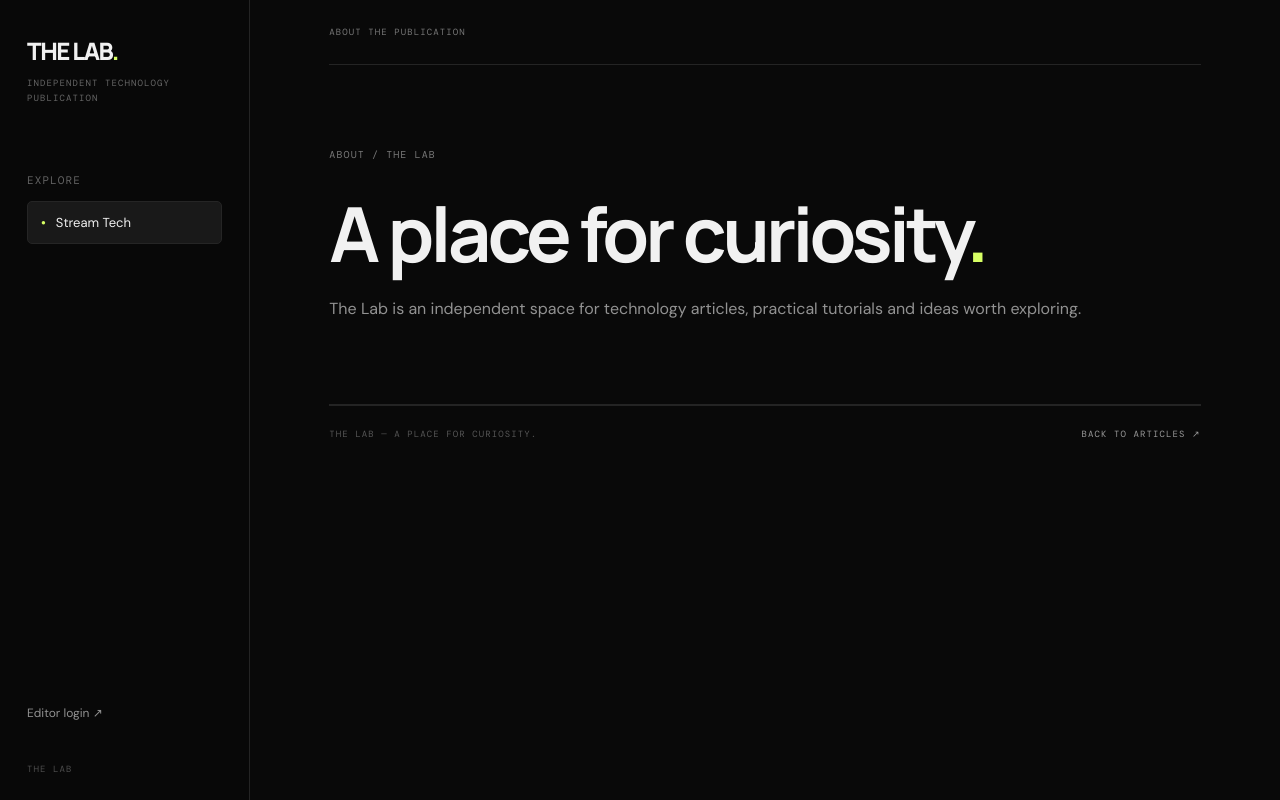
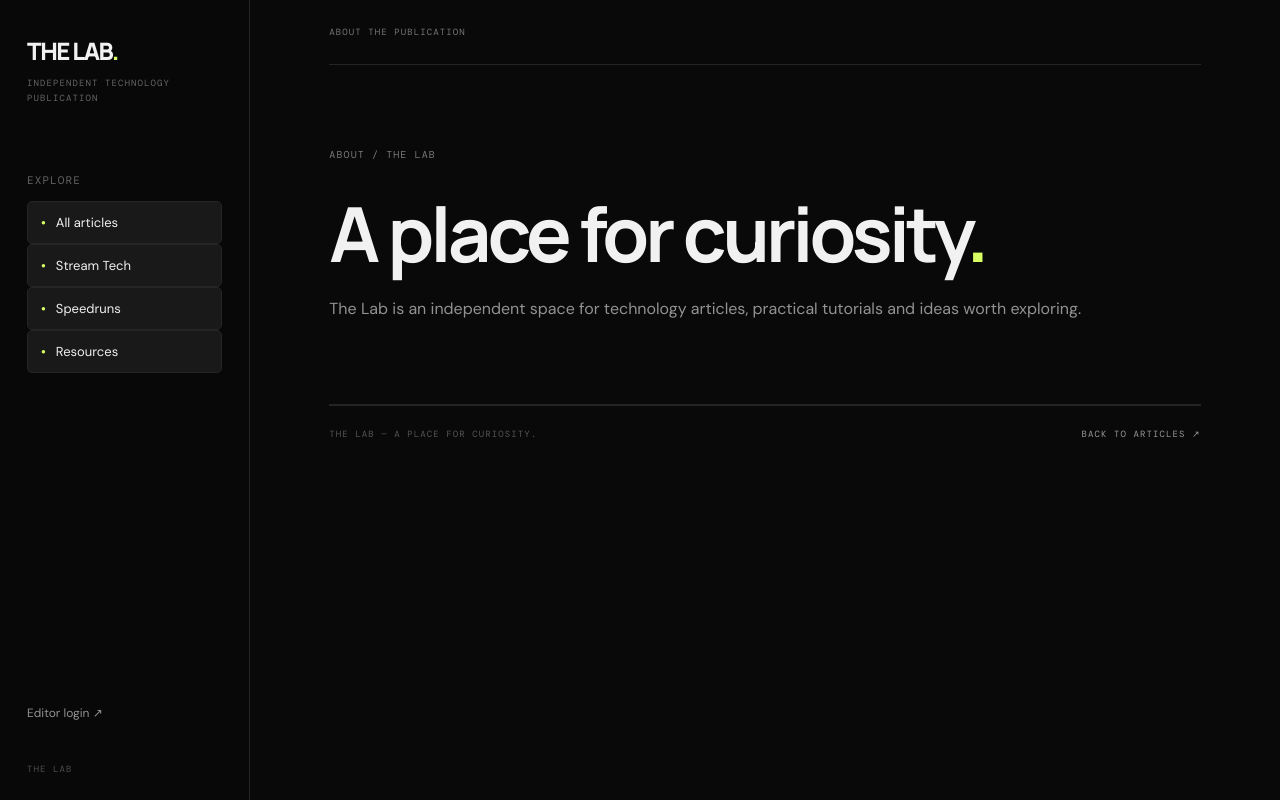
Before and after one commit to callmequack/thelab, a plain HTML site: page about.html in a window 1280 px wide. Drawn offline with nearby package versions, Linux system fonts and the light colour scheme.

Commit message:
Add category navigation to about page

```diff
--- a/about.html
+++ b/about.html
@@ -1 +1 @@
-<!doctype html><html lang="en"><head><meta charset="utf-8"><meta name="viewport" content="width=device-width, initial-scale=1"><title>About — The Lab</title><link rel="stylesheet" href="assets/style.css"></head><body><aside class="sidebar"><a class="brand" href="./">THE LAB<span>.</span></a><div class="side-kicker">INDEPENDENT TECHNOLOGY PUBLICATION</div><div class="side-label">EXPLORE</div><nav><a class="nav-link" href="./">Stream Tech</a></nav><div class="sidebar-bottom"><a class="nav-muted" href="admin/">Editor login ↗</a><div class="copyright">THE LAB</div></div></aside><main class="main"><header class="topbar">ABOUT THE PUBLICATION</header><section class="intro"><p class="eyebrow">ABOUT / THE LAB</p><h1>A place for curiosity<span>.</span></h1><p class="intro-copy">The Lab is an independent space for technology articles, practical tutorials and ideas worth exploring.</p></section><footer class="footer"><span>THE LAB — A PLACE FOR CURIOSITY.</span><a href="./">BACK TO ARTICLES ↗</a></footer></main></body></html>
+<!doctype html><html lang="en"><head><meta charset="utf-8"><meta name="viewport" content="width=device-width,initial-scale=1"><title>About — The Lab</title><link rel="stylesheet" href="assets/style.css"></head><body><aside class="sidebar"><a class="brand" href="./">THE LAB<span>.</span></a><div class="side-kicker">INDEPENDENT TECHNOLOGY PUBLICATION</div><div class="side-label">EXPLORE</div><nav><a class="nav-link" href="./">All articles</a><a class="nav-link" href="./?category=Stream%20Tech">Stream Tech</a><a class="nav-link" href="./?category=Speedruns">Speedruns</a><a class="nav-link" href="./?category=Resources">Resources</a></nav><div class="sidebar-bottom"><a class="nav-muted" href="admin/">Editor login ↗</a><div class="copyright">THE LAB</div></div></aside><main class="main"><header class="topbar">ABOUT THE PUBLICATION</header><section class="intro"><p class="eyebrow">ABOUT / THE LAB</p><h1>A place for curiosity<span>.</span></h1><p class="intro-copy">The Lab is an independent space for technology articles, practical tutorials and ideas worth exploring.</p></section><footer class="footer"><span>THE LAB — A PLACE FOR CURIOSITY.</span><a href="./">BACK TO ARTICLES ↗</a></footer></main></body></html>
```
